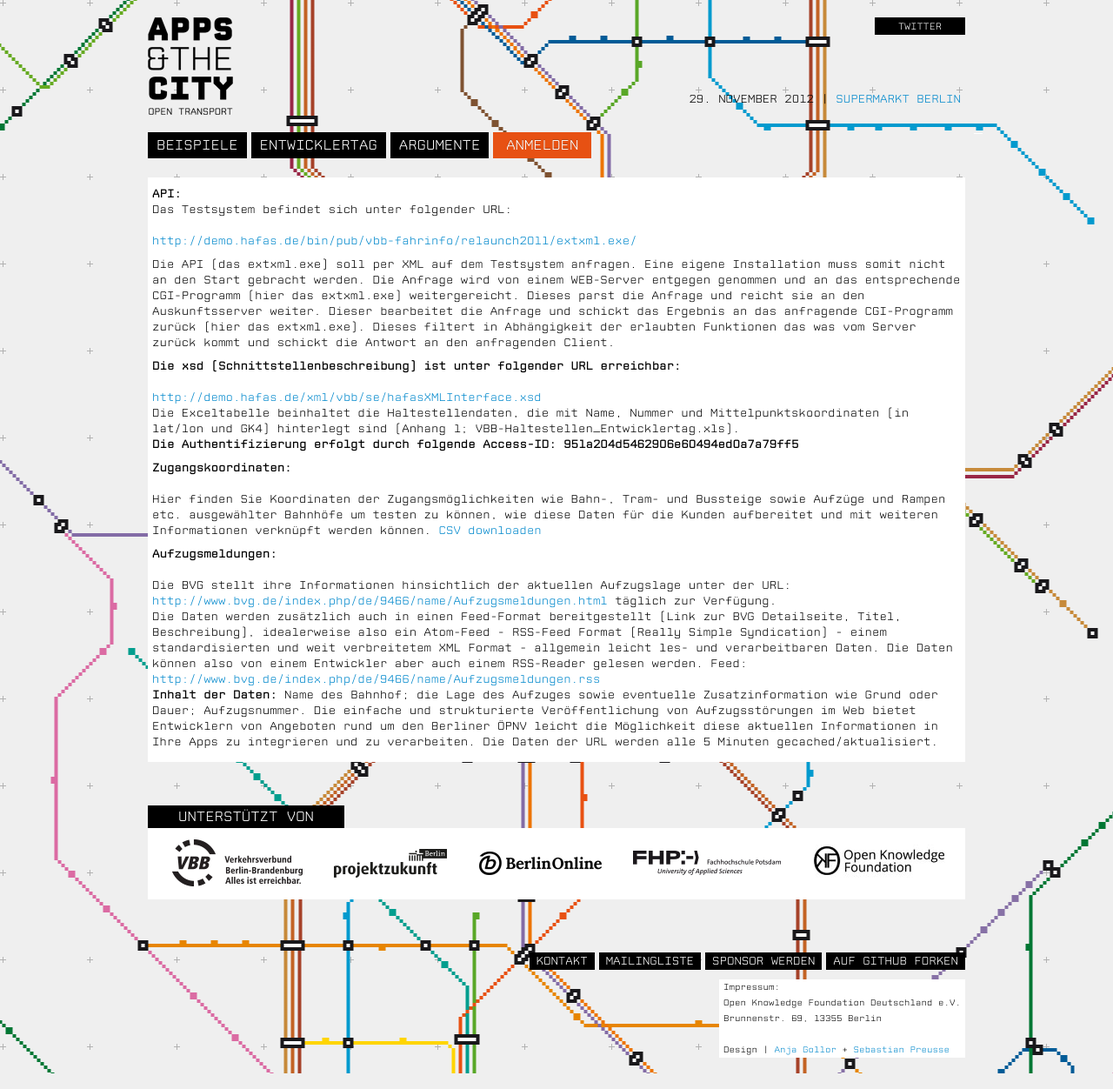
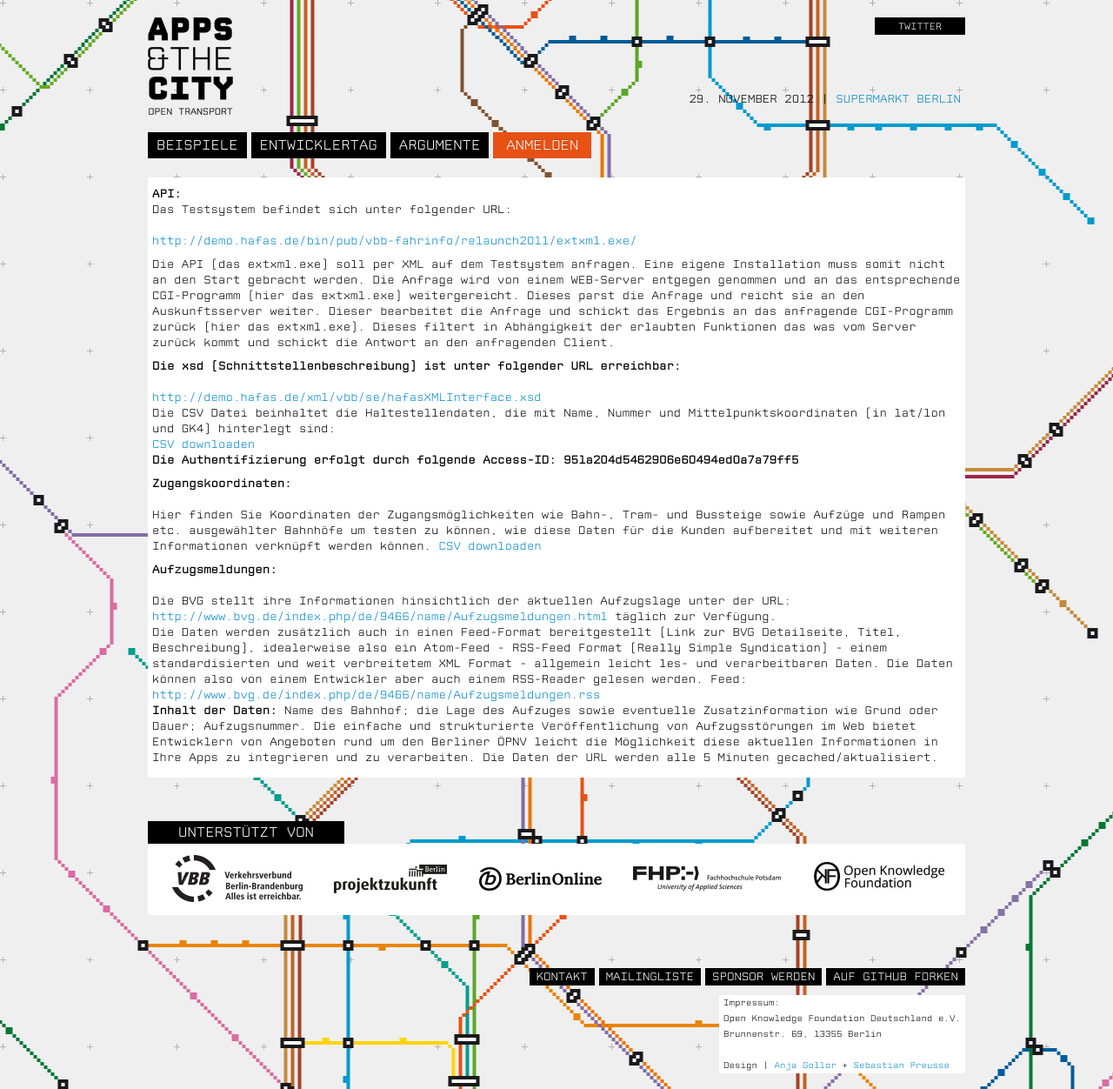
Before and after one commit to okfde/berlin.appsandthecity, a Jekyll site: the page built from daten.html, in a window 1280 px wide. Shown: the whole page at 87% size. Built offline with Jekyll 4.4.1, drawn with Linux system fonts in a browser that asks for light colours; nearby versions of some CDN libraries; Markdown is read by kramdown in place of the engine named in the settings.

Commit message:
Textformatierung

```diff
--- a/daten.html
+++ b/daten.html
@@ -19,8 +19,8 @@ Die xsd (Schnittstellenbeschreibung) ist unter folgender URL erreichbar:</b><br>
 
 <a href="http://demo.hafas.de/xml/vbb/se/hafasXMLInterface.xsd">http://demo.hafas.de/xml/vbb/se/hafasXMLInterface.xsd </a><br>
 
-Die Exceltabelle beinhaltet die Haltestellendaten, die mit Name, Nummer und Mittelpunktskoordinaten (in lat/lon und GK4) hinterlegt sind
-(Anhang 1; VBB-Haltestellen_Entwicklertag.xls).
+Die CSV Datei beinhaltet die Haltestellendaten, die mit Name, Nummer und Mittelpunktskoordinaten (in lat/lon und GK4) hinterlegt sind: <br>
+<a href="./downloads/VBB_Haltestellen_Entwicklertag.csv">CSV downloaden </a>
  <br>
 <b>Die Authentifizierung erfolgt durch folgende Access-ID: 951a204d5462906e60494ed0a7a79ff5</b>
  </p>
```
